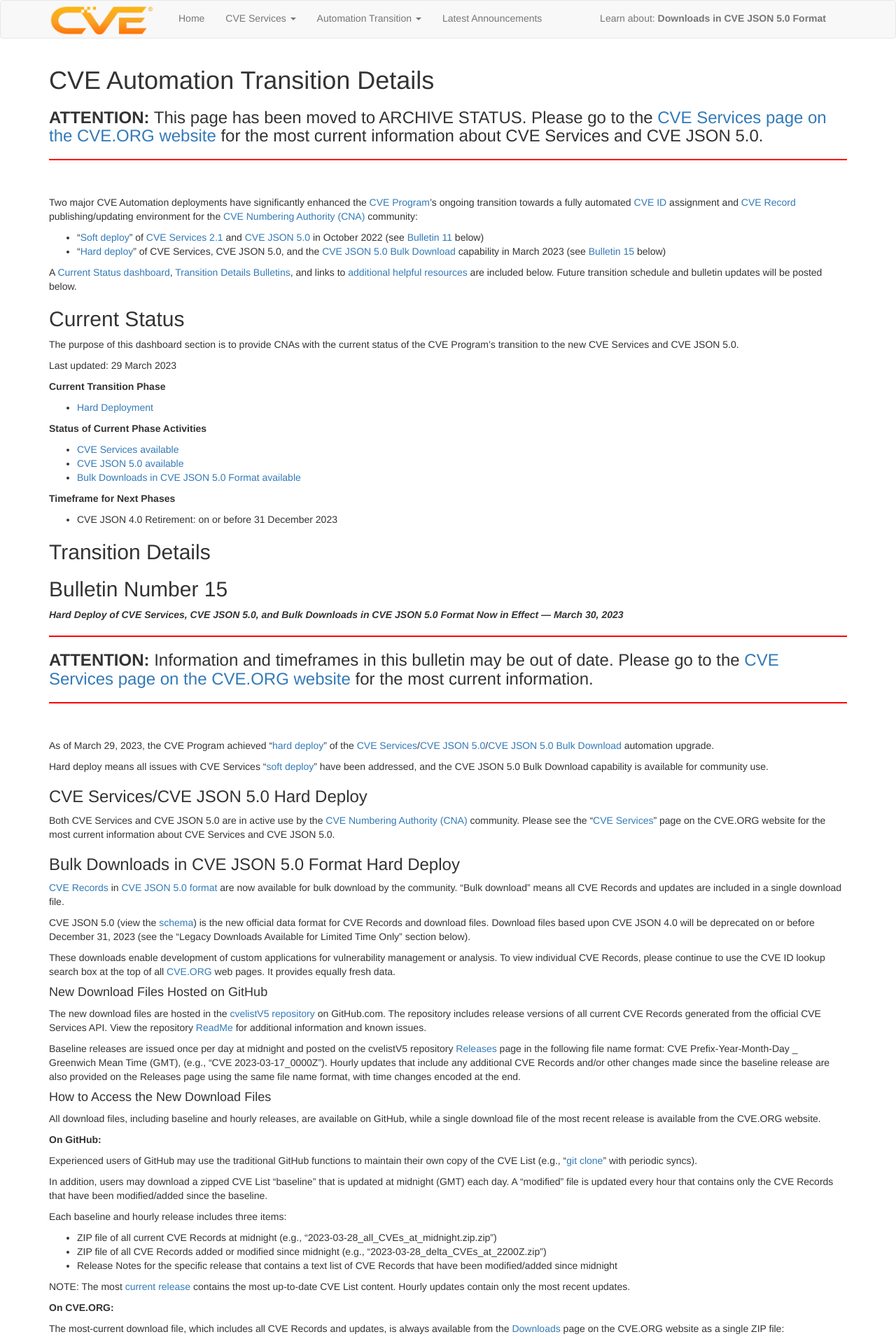
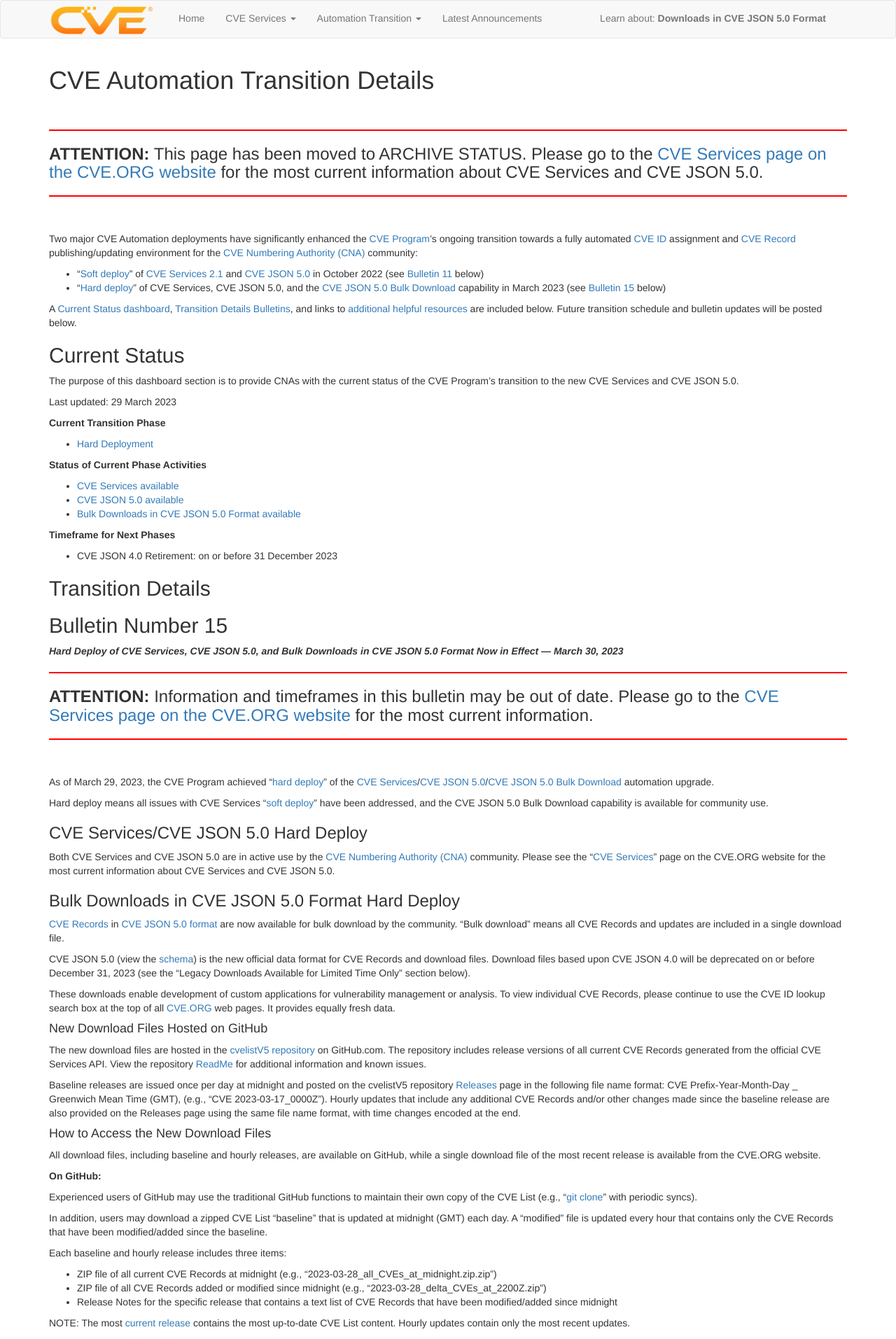
Before and after one commit to CVEProject/cveproject.github.io, a Jekyll site: the page built from automation-transition.md, in a window 1280 px wide. Shown: the top 1913 px of the page at 70% size. Built offline with Jekyll 4.4.1, drawn with Linux system fonts in a browser that asks for light colours; nearby versions of some CDN libraries.

Commit message:
Update automation-transition.md

```diff
--- a/automation-transition.md
+++ b/automation-transition.md
@@ -2,6 +2,9 @@
 title: CVE Automation Transition Details
 layout: page
 ---
+<br/>
+
+<hr style="border:1px solid red">
 
 <h3><strong>ATTENTION:</strong> This page has been moved to ARCHIVE STATUS. Please go to the <a href="https://www.cve.org/AllResources/CveServices">CVE Services page on the CVE.ORG website</a> for the most current information about CVE Services and CVE JSON 5.0.</h3>
 
```
